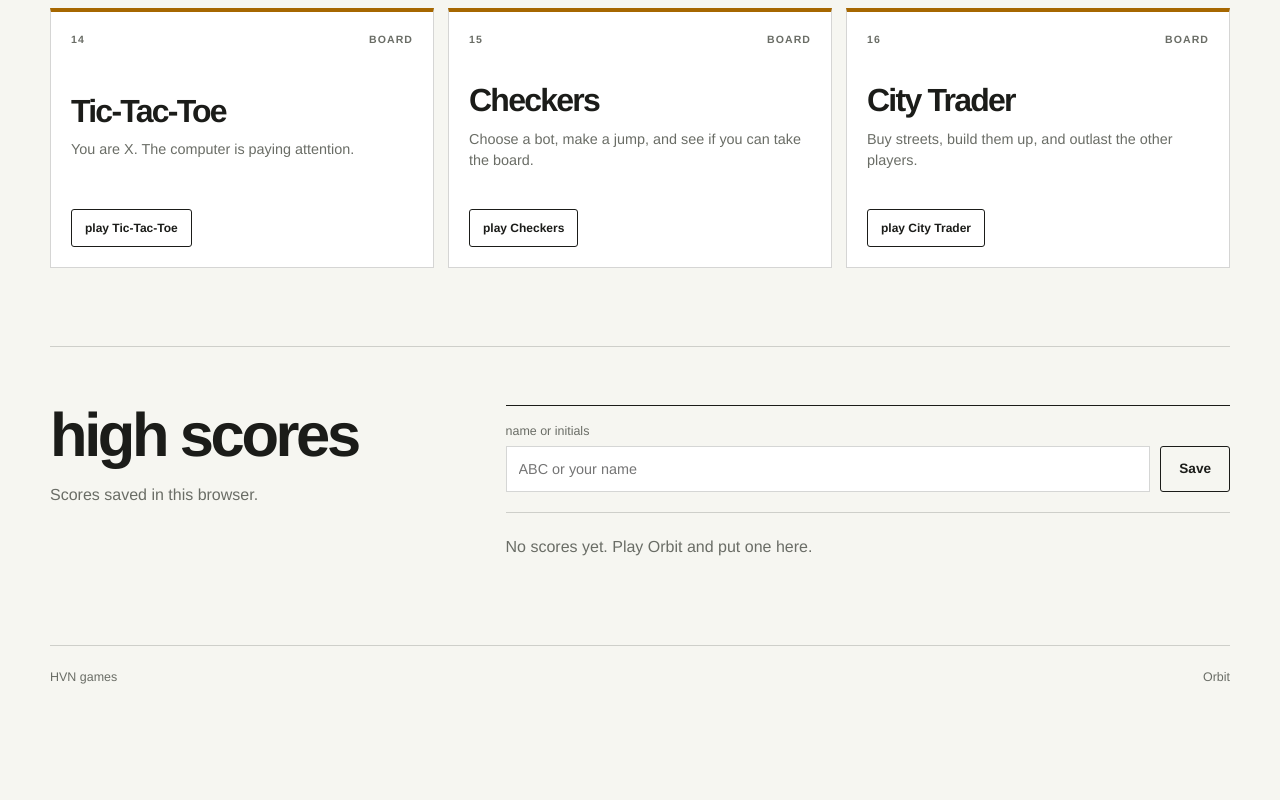
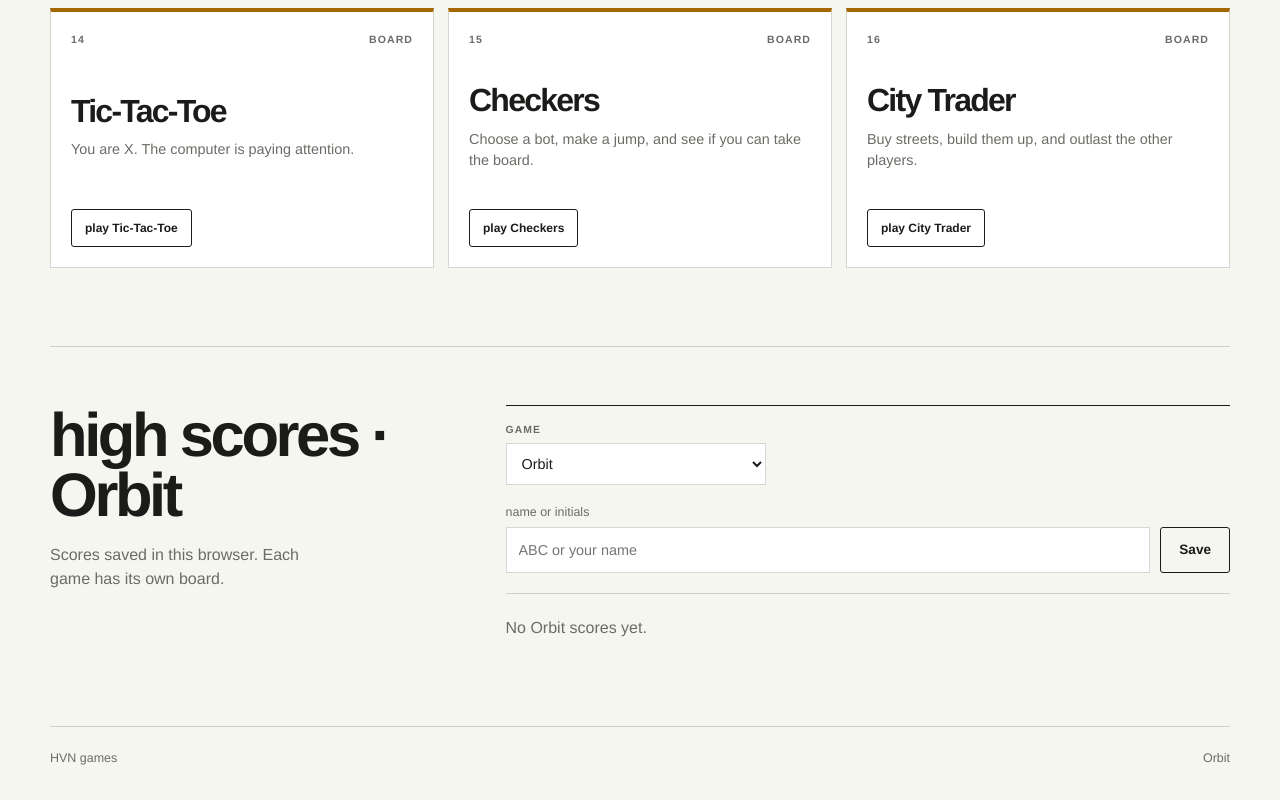
Before and after one commit to henryvn27/hvn-games, a website built with Vite: page site/index.html in a window 1280 px wide. Shown: the part 1722-2522 px from the top of the page. Before the commit the page ends 2441 px from the top, so only its background shows below. Built offline with nearby package versions, Linux system fonts and the light colour scheme.

Commit message:
Separate high scores by game

```diff
--- a/scripts/smoke.mjs
+++ b/scripts/smoke.mjs
@@ -36,7 +36,7 @@ if (!html.includes("src/main.js")) throw new Error("Gallery entry point is not w
 if (!html.includes('name="google-adsense-account" content="ca-pub-1123012671033143"')) throw new Error("AdSense ownership meta tag is missing");
 
 const main = readFileSync(join(root, "site/src/main.js"), "utf8");
-for (const marker of ["phasebound", "ORBIT_ROUTE", "ORBIT_RL_ROUTE", "SHELF_ROUTE", "TOWER_DEFENSE_ROUTE", "COMET_ROUTE", "SPACE_WARS_ROUTE", "renderRLWriteup", "renderGameShelf", "renderComet", "renderSpaceWars", "startSpaceWars", "reinforcement learning writeup", "?game=${ORBIT_ROUTE}", "?game=${COMET_ROUTE}", "?game=${TOWER_DEFENSE_ROUTE}", "?game=${SPACE_WARS_ROUTE}", "copy", "play-intelligence", "overlay-detail", "score-save", "saved automatically", "first-play-tutorial", "tutorial-step", "tutorial-title", "tutorial-copy", "tutorial-status", "tutorial-swatch", "tutorial-start", "tutorialActive", "hud-phase", "hud-lives", "hud-streak", "streak", "leaderboard", "Match your color", "All games.", "galleryGameCard", "Space Wars", "Neon Bastion", "all-games", "SHELF_GAMES", "mountAdsConsent"]) {
+for (const marker of ["phasebound", "ORBIT_ROUTE", "ORBIT_RL_ROUTE", "SHELF_ROUTE", "TOWER_DEFENSE_ROUTE", "COMET_ROUTE", "SPACE_WARS_ROUTE", "LEADERBOARD_GAMES", "leaderboard-game", "renderRLWriteup", "renderGameShelf", "renderComet", "renderSpaceWars", "startSpaceWars", "reinforcement learning writeup", "?game=${ORBIT_ROUTE}", "?game=${COMET_ROUTE}", "?game=${TOWER_DEFENSE_ROUTE}", "?game=${SPACE_WARS_ROUTE}", "copy", "play-intelligence", "overlay-detail", "score-save", "saved automatically", "first-play-tutorial", "tutorial-step", "tutorial-title", "tutorial-copy", "tutorial-status", "tutorial-swatch", "tutorial-start", "tutorialActive", "hud-phase", "hud-lives", "hud-streak", "streak", "leaderboard", "Match your color", "All games.", "galleryGameCard", "Space Wars", "Neon Bastion", "all-games", "SHELF_GAMES", "mountAdsConsent"]) {
   if (!main.includes(marker)) throw new Error(`Gallery is missing marker: ${marker}`);
 }
 const gallerySource = main.slice(0, main.indexOf("async function renderRLWriteup"));
--- a/site/src/main.js
+++ b/site/src/main.js
@@ -14,7 +14,13 @@ const SHELF_ROUTE = "shelf";
 const TOWER_DEFENSE_ROUTE = "neon-bastion";
 const COMET_ROUTE = "comet";
 const SPACE_WARS_ROUTE = "space-wars";
-const LEADERBOARD_GAME = "phasebound";
+const DEFAULT_LEADERBOARD_GAME = "phasebound";
+const LEADERBOARD_GAMES = [
+  { id: "phasebound", label: "Orbit" },
+  { id: "comet", label: "Comet" },
+  { id: "spacewars", label: "Space Wars" },
+  { id: "neon-bastion", label: "Neon Bastion" },
+];
 
 if (params.get("game")) {
   renderGame().finally(mountAdsConsent);
@@ -56,10 +62,11 @@ function renderGallery() {
 
       <section class="leaderboard-section page-width" id="leaderboard" aria-labelledby="leaderboard-title">
         <div class="leaderboard-heading">
-          <h2 id="leaderboard-title">high scores</h2>
-          <p id="leaderboard-connection">Scores saved in this browser.</p>
+          <h2 id="leaderboard-title">high scores · Orbit</h2>
+          <p id="leaderboard-connection">Scores saved in this browser. Each game has its own board.</p>
         </div>
         <div class="leaderboard-panel">
+          <label class="leaderboard-game-picker" for="leaderboard-game">game<select id="leaderboard-game" aria-label="Choose a game leaderboard">${LEADERBOARD_GAMES.map((game) => `<option value="${game.id}">${game.label}</option>`).join("")}</select></label>
           <form id="leaderboard-name-form" class="name-form">
             <label for="leaderboard-name">name or initials</label>
             <div><input id="leaderboard-name" name="name" maxlength="16" autocomplete="nickname" placeholder="ABC or your name"><button class="button button-secondary" type="submit">Save</button></div>
@@ -230,12 +237,14 @@ function setupPlayInsights() {
   });
 }
 
-function renderLeaderboard(node, entries = getLeaderboard(LEADERBOARD_GAME)) {
+function renderLeaderboard(node, gameId = DEFAULT_LEADERBOARD_GAME) {
+  const game = LEADERBOARD_GAMES.find((item) => item.id === gameId);
+  const entries = getLeaderboard(gameId);
   node.replaceChildren();
   if (!entries.length) {
     const empty = document.createElement("p");
     empty.className = "leaderboard-empty";
-    empty.textContent = "No scores yet. Play Orbit and put one here.";
+    empty.textContent = `No ${game?.label || "game"} scores yet.`;
     node.append(empty);
     return;
   }
@@ -260,9 +269,18 @@ function setupLeaderboard() {
   const form = document.querySelector("#leaderboard-name-form");
   const input = document.querySelector("#leaderboard-name");
   const node = document.querySelector("#leaderboard-list");
-  if (!form || !input || !node) return;
+  const picker = document.querySelector("#leaderboard-game");
+  const title = document.querySelector("#leaderboard-title");
+  if (!form || !input || !node || !picker) return;
   input.value = getPlayerName();
-  renderLeaderboard(node);
+  const update = () => {
+    const game = LEADERBOARD_GAMES.find((item) => item.id === picker.value) || LEADERBOARD_GAMES[0];
+    title.textContent = `high scores · ${game.label}`;
+    renderLeaderboard(node, game.id);
+  };
+  picker.value = DEFAULT_LEADERBOARD_GAME;
+  update();
+  picker.addEventListener("change", update);
   form.addEventListener("submit", (event) => {
     event.preventDefault();
     input.value = setPlayerName(input.value);
--- a/site/src/styles.css
+++ b/site/src/styles.css
@@ -144,6 +144,9 @@ h3 { font-size: clamp(2rem, 3vw, 3rem); margin-bottom: 16px; }
 .leaderboard-heading h2 { font-size: clamp(2.4rem, 4vw, 4.6rem); margin-bottom: 18px; }
 .leaderboard-heading > p:last-child { color: var(--muted); max-width: 330px; }
 .leaderboard-panel { border-top: 2px solid var(--ink); }
+.leaderboard-game-picker { display: grid; gap: 8px; padding-block: 18px 2px; color: var(--muted); font: 700 0.65rem var(--ui-font); letter-spacing: 0.1em; text-transform: uppercase; }
+.leaderboard-game-picker select { width: min(100%, 260px); min-height: 42px; border: 1px solid var(--line); border-radius: 0; background: var(--surface); color: var(--ink); padding: 0 11px; font: 0.9rem var(--ui-font); letter-spacing: 0; text-transform: none; }
+.leaderboard-game-picker select:focus { border-color: var(--accent-strong); outline: 2px solid var(--accent); outline-offset: 2px; }
 .name-form { display: grid; gap: 8px; padding-block: 18px 20px; border-bottom: 1px solid var(--line); }
 .name-form label { color: var(--muted); font: 700 0.65rem var(--ui-font); letter-spacing: 0.1em; text-transform: uppercase; }
 .name-form > div { display: flex; gap: 10px; }
```
